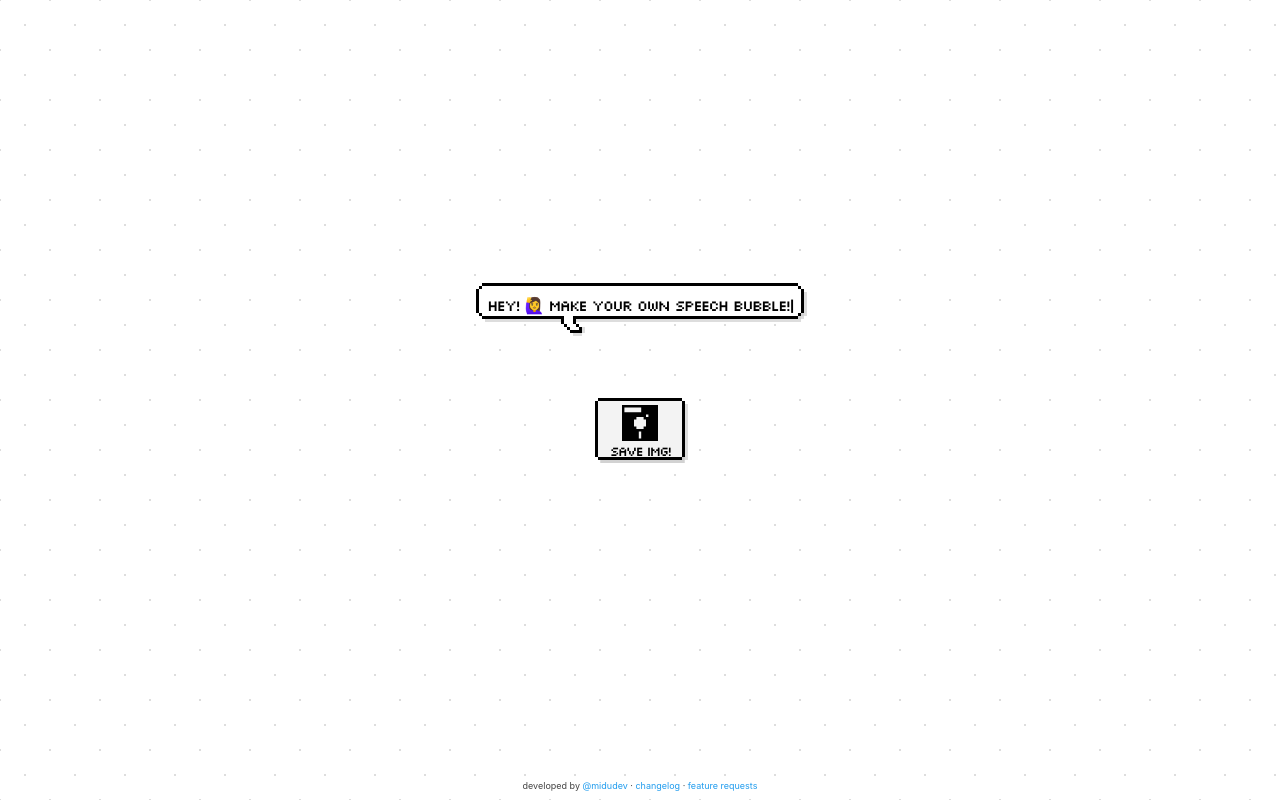
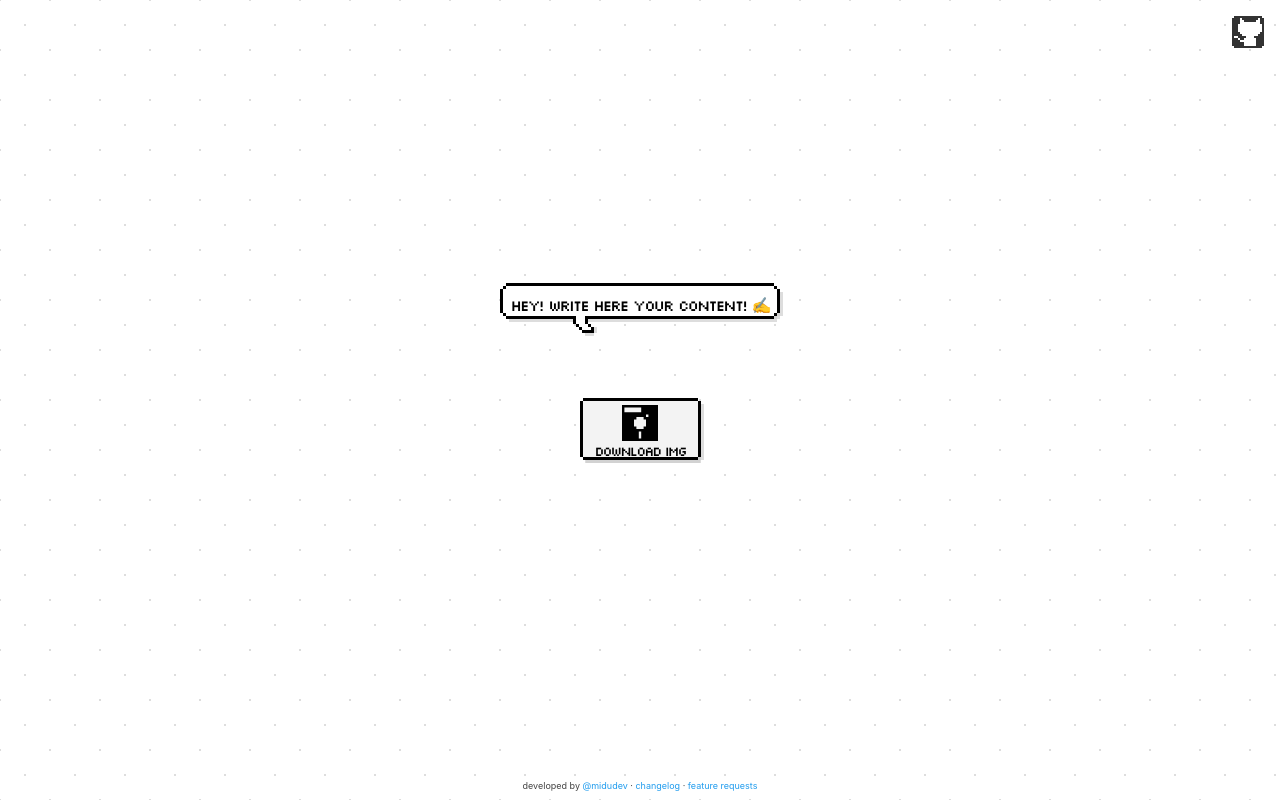
Before and after one commit to midudev/komic.app, a Preact app: page / in a window 1280 px wide. Built offline with nearby package versions, Linux system fonts and the light colour scheme.

Commit message:
Add GitHub and better semantic

```diff
--- a/src/App.js
+++ b/src/App.js
@@ -4,6 +4,7 @@ import {useRef, useState, useEffect} from 'preact/hooks'
 import 'file-drop-element'
 import {FloopyIcon} from './components/Icons'
 import Footer from './components/Footer'
+import GitHub from './components/GitHub'
 
 export default function App () {
   const dropTargetRef = useRef()
@@ -113,8 +114,7 @@ export default function App () {
           <img ref={imgRef} hidden src='' />
           <div id="result-bubble">
             <div autoFocus className="bubble" contentEditable>
-              <span>HEY! 🙋‍♀️ MAKE YOUR OWN SPEECH BUBBLE!</span>
-              <span id="cursor">|</span>
+              <span>HEY! WRITE HERE YOUR CONTENT! ✍️ </span>
             </div>
           </div>
         </div>
@@ -122,10 +122,11 @@ export default function App () {
       <section id="actions">
         <button onClick={downloadImage}>
           <FloopyIcon />
-          <span>Save Img!</span>
+          <span>DOWNLOAD IMG</span>
         </button>
       </section>
       <Footer />
+      <GitHub />
     </file-drop>
   )
 }
```
